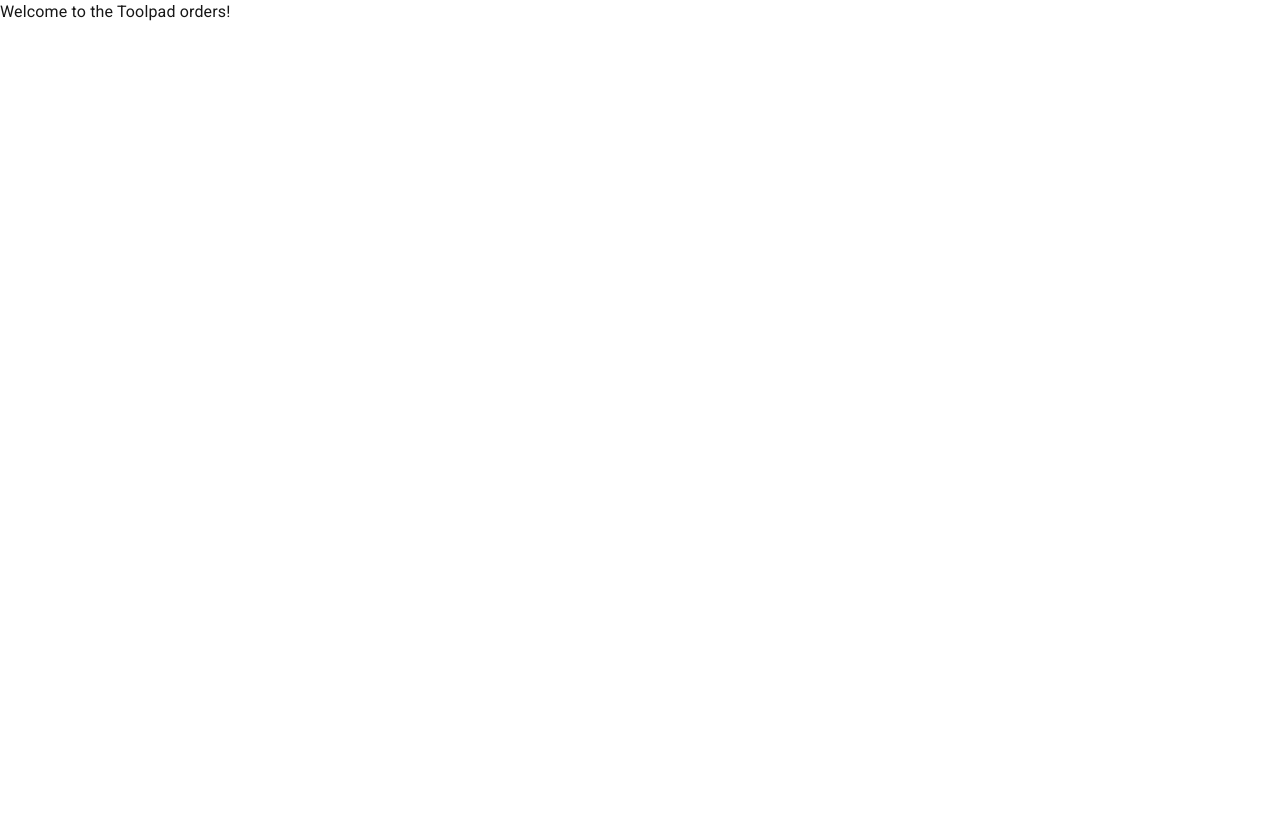
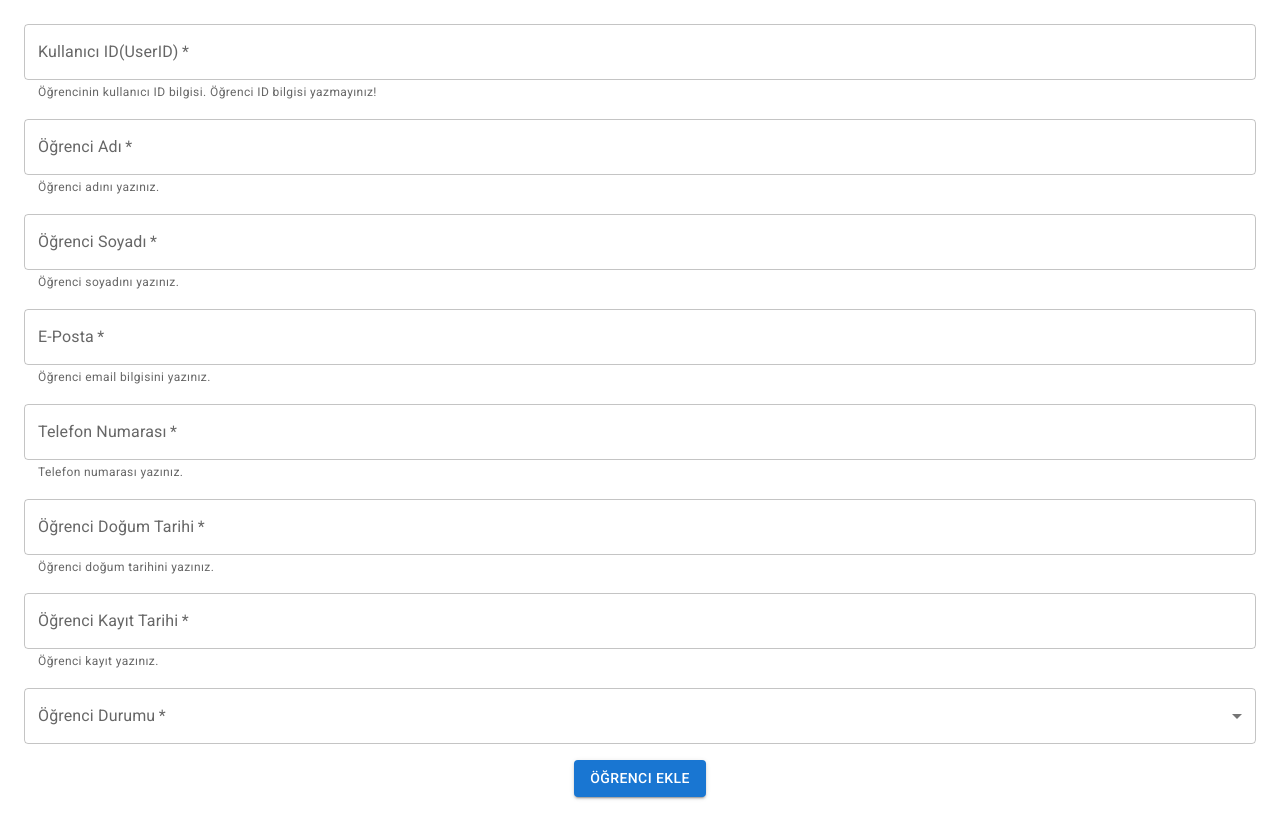
Before and after one commit to denizzhansahin/obs_nestjs_nextjs_graphql, a Next.js app in the folder client/: page /pages/ADMIN_PANEL/ogrenci_islemleri/ogrenci_ekle in a window 1280 px wide. Before the commit the page ends 800 px from the top, so only its background shows below. Built offline with nearby package versions, Linux system fonts and the light colour scheme.

Commit message:
first commit

```diff
--- a/client/app/GraphQL/OgrenciSorgu.ts
+++ b/client/app/GraphQL/OgrenciSorgu.ts
@@ -24,3 +24,14 @@
 }
 
 `
+
+export const CREATE_STUDENT = gql`
+  mutation CreateStudent($studentData: CreateStudentDto!) {
+    createStudent(input: $studentData) {
+      id
+      name
+      email
+      role
+    }
+  }
+`;
--- a/client/app/pages/ADMIN_PANEL/kullanici_islemleri/kullanici_edit/page.tsx
+++ b/client/app/pages/ADMIN_PANEL/kullanici_islemleri/kullanici_edit/page.tsx
@@ -1,13 +1,108 @@
-import * as React from 'react';
-import Typography from '@mui/material/Typography';
-
+"use client";
+import TextField from '@mui/material/TextField';
+import Box from '@mui/material/Box';
+import InputLabel from '@mui/material/InputLabel';
+import MenuItem from '@mui/material/MenuItem';
+import FormControl from '@mui/material/FormControl';
+import Select from '@mui/material/Select';
+import { useState } from 'react';
+import { useMutation } from '@apollo/client';
+import { UPDATE_USER } from '@/app/GraphQL/KullanıcıSorgu';
+import { Button } from '@mui/material';
 
 export default function KullaniciEdit() {
+  const [userId, setUserId] = useState("");
+  const [username, setUsername] = useState("");
+  const [password, setPassword] = useState("");
+  const [role, setRole] = useState("");
 
+  const [updateUser, { loading, error, data }] = useMutation(UPDATE_USER);
+
+  const handleUpdate = async (event: { preventDefault: () => void; }) => {
+    event.preventDefault();
+    try {
+      const { data } = await updateUser({
+        variables: {
+          userId: parseFloat(userId),
+          updateUserData: {
+            username: username,
+            password: password,
+            role: role,
+          },
+        },
+      });
+      console.log("Updated user:", data.updateUser);
+    } catch (error) {
+      console.error("Error updating user:", error);
+    }
+  };
 
   return (
-    <Typography>
-      Welcome to the Toolpad orders!
-    </Typography>
+    <>
+      <Box
+        component="form"
+        onSubmit={handleUpdate}
+        sx={{
+          flexDirection: "column",
+          display: "flex",
+          alignItems: "center",
+          gap: 2,
+          padding: 3,
+        }}
+      >
+        <TextField
+          fullWidth
+          type="number"
+          value={userId}
+          onChange={(e) => setUserId(e.target.value)}
+          helperText="Güncellenecek kullanıcının ID'sini girin."
+          label="Kullanıcı ID"
+          required
+        />
+        <TextField
+          fullWidth
+          value={username}
+          onChange={(e) => setUsername(e.target.value)}
+          helperText="Kullanıcı adınızı belirleyin."
+          label="Kullanıcı Adı (Nick Name)"
+          required
+        />
+        <TextField
+          fullWidth
+          type="password"
+          value={password}
+          onChange={(e) => setPassword(e.target.value)}
+          helperText="Şifre oluşturun (Güçlü ve size özel olsun)."
+          label="Şifre"
+          required
+        />
+        <FormControl fullWidth required>
+          <InputLabel id="role-label">Kullanıcı Rolü</InputLabel>
+          <Select
+            labelId="role-label"
+            id="role"
+            value={role}
+            onChange={(e) => setRole(e.target.value)}
+          >
+            <MenuItem value="ADMIN">ADMIN</MenuItem>
+            <MenuItem value="STUDENT">STUDENT</MenuItem>
+            <MenuItem value="INSTRUCTOR">INSTRUCTOR</MenuItem>
+          </Select>
+        </FormControl>
+
+        <Button
+          type="submit"
+          variant="contained"
+          color="primary"
+          disabled={loading}
+        >
+          {loading ? "Güncelleniyor..." : "Güncelle"}
+        </Button>
+
+        {error && <p style={{ color: "red" }}>Hata: {error.message}</p>}
+
+        {data && <p style={{ color: "green" }}>Kullanıcı başarıyla güncellendi!</p>}
+      </Box>
+    </>
   );
 }
--- a/client/app/pages/ADMIN_PANEL/kullanici_islemleri/kullanici_ekle/page.tsx
+++ b/client/app/pages/ADMIN_PANEL/kullanici_islemleri/kullanici_ekle/page.tsx
@@ -5,47 +5,97 @@
 import InputLabel from '@mui/material/InputLabel';
 import MenuItem from '@mui/material/MenuItem';
 import FormControl from '@mui/material/FormControl';
-import Select, { SelectChangeEvent } from '@mui/material/Select';
+import Select from '@mui/material/Select';
 import { useState } from 'react';
+import { useMutation } from '@apollo/client';
+import { CREATE_USER } from '@/app/GraphQL/KullanıcıSorgu';
+import { Button } from '@mui/material';
 
 export default function KullaniciEkle() {
-  const [age, setAge] = useState('');
+  const [username, setUsername] = useState("");
+  const [password, setPassword] = useState("");
+  const [role, setRole] = useState("")
 
-  const handleChange = (event: SelectChangeEvent) => {
-    setAge(event.target.value as string);
+
+  const [createUser, { loading, error, data }] = useMutation(CREATE_USER);
+
+
+  const handleSubmit = async (event: React.FormEvent) => {
+    event.preventDefault();
+    try {
+      await createUser({
+        variables: {
+          input: {
+            username,
+            password,
+            role,
+          },
+        },
+      });
+      alert("Kullanıcı başarıyla eklendi!");
+    } catch (err) {
+      console.error("Kullanıcı eklenirken hata oluştu:", err);
+      alert("Kullanıcı eklenemedi!");
+    }
   };
 
   return (
 
     <>
-      <Box sx={{ flexDirection: 'column', display: 'flex', alignItems: 'center', '& > :not(style)': { m: 2 } }}>
-        <TextField fullWidth
-          helperText="Burası isim veya soyad olmamalıdır. Özel olarak türetilmiş bir nickname belirleyin. Örnek olarak Denizhan Şahin için denizzhansahi gibi olabilir. Harf, numara, özel karekter kullanabilirsiniz."
-          id="demo-helper-text-aligned"
-          label="Kullanıcı Adı(nick name)"
+      <Box
+        component="form"
+        onSubmit={handleSubmit}
+        sx={{
+          flexDirection: "column",
+          display: "flex",
+          alignItems: "center",
+          gap: 2,
+          padding: 3,
+        }}
+      >
+        <TextField
+          fullWidth
+          value={username}
+          onChange={(e) => setUsername(e.target.value)}
+          helperText="Kullanıcı adınızı belirleyin."
+          label="Kullanıcı Adı (Nick Name)"
+          required
         />
-        <TextField fullWidth
-          helperText="Buraya bir şifre yazmalısınız. Şifreniz size özel olsun, lütfen kolay olmasın."
-          id="demo-helper-text-aligned-no-helper"
+        <TextField
+          fullWidth
+          type="password"
+          value={password}
+          onChange={(e) => setPassword(e.target.value)}
+          helperText="Şifre oluşturun (Güçlü ve size özel olsun)."
           label="Şifre"
+          required
         />
-      </Box>
-      <Box sx={{ minWidth: 120 }}>
-        <FormControl fullWidth>
-          <InputLabel id="demo-simple-select-label">Kullancı Rolü</InputLabel>
+        <FormControl fullWidth required>
+          <InputLabel id="role-label">Kullanıcı Rolü</InputLabel>
           <Select
-            labelId="demo-simple-select-label"
-            id="demo-simple-select"
-            value={age}
-            label="Age"
-            onChange={handleChange}
+            labelId="role-label"
+            id="role"
+            value={role}
+            onChange={(e) => setRole(e.target.value)}
           >
-            <MenuItem value={"ADMIN"}>ADMIN</MenuItem>
-            <MenuItem value={"STUDENT"}>STUDENT</MenuItem>
-            <MenuItem value={"INSTRUCTOR"}>INSTRUCTOR</MenuItem>
+            <MenuItem value="ADMIN">ADMIN</MenuItem>
+            <MenuItem value="STUDENT">STUDENT</MenuItem>
+            <MenuItem value="INSTRUCTOR">INSTRUCTOR</MenuItem>
           </Select>
         </FormControl>
 
+        <Button
+          type="submit"
+          variant="contained"
+          color="primary"
+          disabled={loading}
+        >
+          {loading ? "Ekleniyor..." : "Kullanıcı Ekle"}
+        </Button>
+        {/* Hata Mesajı */}
+        {error && <p style={{ color: "red" }}>Hata: {error.message}</p>}
+        {/* Başarılı Mesaj */}
+        {data && <p style={{ color: "green" }}>Kullanıcı başarıyla eklendi!</p>}
       </Box>
     </>
   );
--- a/client/app/pages/ADMIN_PANEL/kullanici_islemleri/page.tsx
+++ b/client/app/pages/ADMIN_PANEL/kullanici_islemleri/page.tsx
@@ -5,6 +5,7 @@
 import Box from '@mui/material/Box';
 import PageKullaniciTable from './kullanici_list/page';
 import KullaniciEkle from './kullanici_ekle/page';
+import KullaniciEdit from './kullanici_edit/page';
 
 
 
@@ -63,7 +64,7 @@
         <KullaniciEkle/>
       </CustomTabPanel>
       <CustomTabPanel value={value} index={2}>
-        <KullaniciEkle/>
+        <KullaniciEdit/>
       </CustomTabPanel>
     </Box>
   );
--- a/client/app/pages/ADMIN_PANEL/ogrenci_islemleri/ogrenci_ekle/page.tsx
+++ b/client/app/pages/ADMIN_PANEL/ogrenci_islemleri/ogrenci_ekle/page.tsx
@@ -1,13 +1,162 @@
-import * as React from 'react';
-import Typography from '@mui/material/Typography';
+"use client"
+import TextField from '@mui/material/TextField';
+import Box from '@mui/material/Box';
+
+import InputLabel from '@mui/material/InputLabel';
+import MenuItem from '@mui/material/MenuItem';
+import FormControl from '@mui/material/FormControl';
+import Select from '@mui/material/Select';
+import { useState } from 'react';
+import { useMutation } from '@apollo/client';
+import { CREATE_STUDENT } from '@/app/GraphQL/OgrenciSorgu';
+import { Button } from '@mui/material';
 
 
-export default function OgrenciEkle() {
 
 
+export default function KullaniciEkle() {
+  const [userId, setUserId] = useState("");
+  const [first_name, setFirst_name] = useState("");
+  const [last_name, setLast_name] = useState("");
+  const [email, setEmail] = useState("");
+  const [phone, setPhoone] = useState("");
+  const [birth_date,setBirth_date] = useState("")
+  const [enrollment_date,setEnrollment_date]= useState("")
+  const [status,setStatus] = useState("")
+
+
+  const [createStudent, { loading, error, data }] = useMutation(CREATE_STUDENT);
+
+
+  const handleSubmit = async (event: { preventDefault: () => void; }) => {
+    event.preventDefault();
+    try {
+      const { data } = await createStudent({
+        variables: {
+          userId: parseFloat(userId),
+          updateUserData: {
+            first_name: first_name,
+            last_name: last_name,
+            email: email,
+            phone:phone,
+            birth_date:birth_date,
+            enrollment_date:enrollment_date,
+            status:status
+          },
+        },
+      });
+      console.log("Öğrenci oluşturuldu:", data.updateUser);
+    } catch (error) {
+      console.error("Öğrenci oluşturma hata:", error);
+    }
+  };
+
   return (
-    <Typography>
-      Welcome to the Toolpad orders!
-    </Typography>
+
+    <>
+      <Box
+        component="form"
+        onSubmit={handleSubmit}
+        sx={{
+          flexDirection: "column",
+          display: "flex",
+          alignItems: "center",
+          gap: 2,
+          padding: 3,
+        }}
+      >
+        <TextField
+          fullWidth
+          value={userId}
+          onChange={(e) => setUserId(e.target.value)}
+          helperText="Öğrencinin kullanıcı ID bilgisi. Öğrenci ID bilgisi yazmayınız!"
+          label="Kullanıcı ID(UserID)"
+          required
+        />
+        <TextField
+          fullWidth
+          value={first_name}
+          onChange={(e) => setFirst_name(e.target.value)}
+          helperText="Öğrenci adını yazınız."
+          label="Öğrenci Adı"
+          required
+        />
+                <TextField
+          fullWidth
+          value={last_name}
+          onChange={(e) => setLast_name(e.target.value)}
+          helperText="Öğrenci soyadını yazınız."
+          label="Öğrenci Soyadı"
+          required
+        />
+
+<TextField
+          fullWidth
+          type='email'
+          value={email}
+          onChange={(e) => setEmail(e.target.value)}
+          helperText="Öğrenci email bilgisini yazınız."
+          label="E-Posta"
+          required
+        />
+
+<TextField
+          fullWidth
+          value={phone}
+          onChange={(e) => setPhoone(e.target.value)}
+          helperText="Telefon numarası yazınız."
+          label="Telefon Numarası"
+          required
+        />
+
+
+
+<TextField
+          fullWidth
+          value={birth_date}
+          onChange={(e) => setBirth_date(e.target.value)}
+          helperText="Öğrenci doğum tarihini yazınız."
+          label="Öğrenci Doğum Tarihi"
+          required
+        />
+
+<TextField
+          fullWidth
+          value={enrollment_date}
+          onChange={(e) => setEnrollment_date(e.target.value)}
+          helperText="Öğrenci kayıt yazınız."
+          label="Öğrenci Kayıt Tarihi"
+          required
+        />
+
+
+        <FormControl fullWidth required>
+          <InputLabel id="role-label">Öğrenci Durumu</InputLabel>
+          <Select
+            labelId="role-label"
+            id="role"
+            value={status}
+            onChange={(e) => setStatus(e.target.value)}
+          >
+            <MenuItem value="ACTIVE">ACTIVE</MenuItem>
+            <MenuItem value="INACTIVE">INACTIVE</MenuItem>
+            <MenuItem value="GRADUATED">GRADUATED</MenuItem>
+          </Select>
+        </FormControl>
+
+        <Button
+          type="submit"
+          variant="contained"
+          color="primary"
+          disabled={loading}
+        >
+          {loading ? "Ekleniyor..." : "Öğrenci Ekle"}
+        </Button>
+        {/* Hata Mesajı */}
+        {error && <p style={{ color: "red" }}>Hata: {error.message}</p>}
+        {/* Başarılı Mesaj */}
+        {data && <p style={{ color: "green" }}>Öğrenci başarıyla eklendi!</p>}
+      </Box>
+    </>
   );
 }
--- a/client/package.json
+++ b/client/package.json
@@ -10,6 +10,7 @@
   },
   "dependencies": {
     "@apollo/client": "^3.11.10",
+    "@date-io/date-fns": "^3.0.0",
     "@emotion/react": "^11.13.5",
     "@emotion/styled": "^11.13.5",
     "@fontsource/roboto": "^5.1.0",
@@ -17,6 +18,8 @@
     "@mui/material": "^6.1.9",
     "@mui/styled-engine-sc": "^6.1.9",
     "@mui/x-data-grid": "^7.22.3",
+    "@mui/x-date-pickers": "^7.22.3",
+    "dayjs": "^1.11.13",
     "graphql": "^16.9.0",
     "next": "14.2.18",
     "react": "^18",
```
Also changed, not shown: client/app/GraphQL/KullanıcıSorgu.ts (+25 -0 lines), 2 other files (tests, documents, lock files or other folders).
